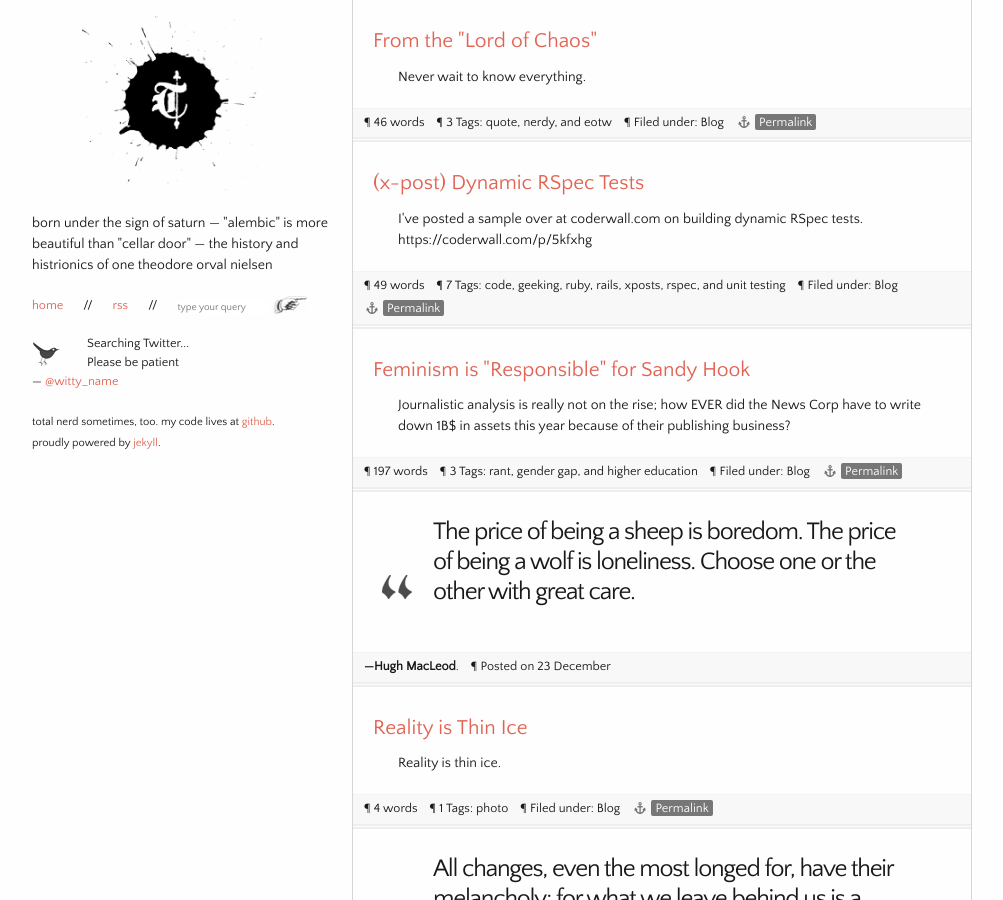
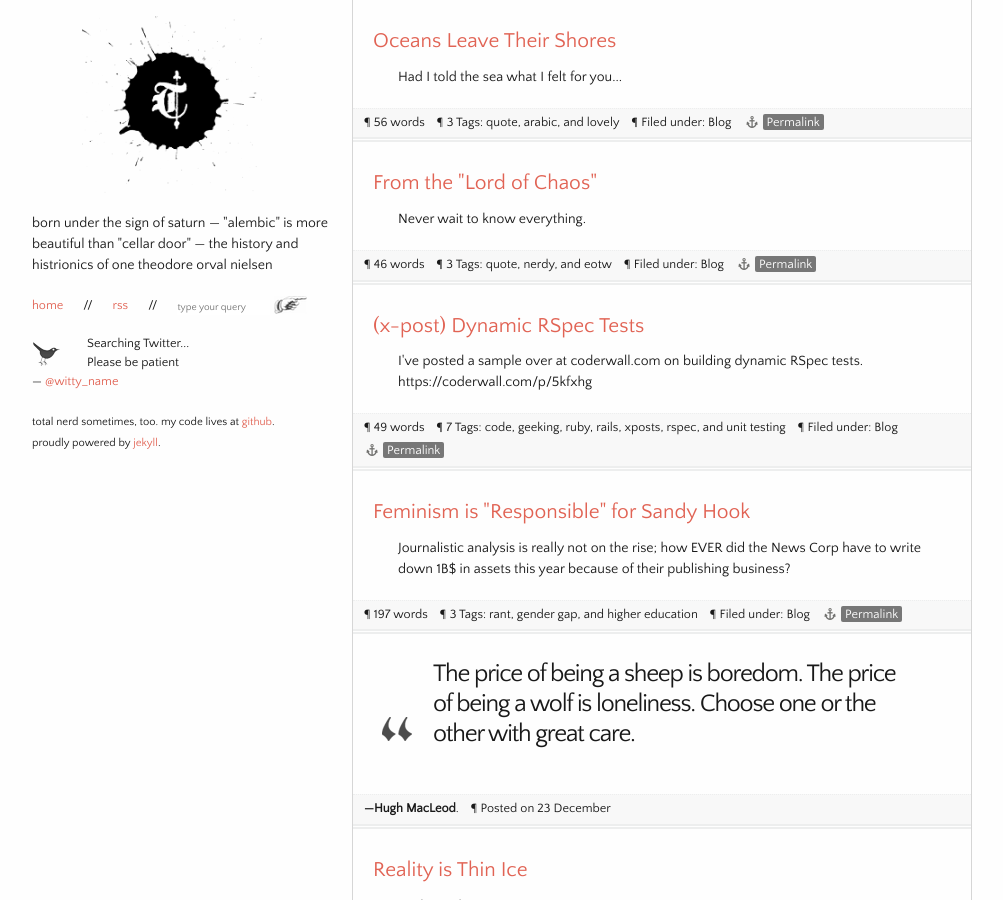
Before and after one commit to nielsen/nielsen.github.com, a Jekyll site: the page built from index.html, in a window 1280 px wide and 900 px high. Shown: the whole window, without its empty margins (148-1151 px from the left). Built offline with Jekyll 4.4.1, drawn with Linux system fonts in a browser that asks for light colours; nearby versions of some CDN libraries; Markdown is read by kramdown in place of the engine named in the settings; comment, search, counter and statistics services are not loaded.

Commit message:
Qabbani quote

```diff
--- /dev/null
+++ b/_posts/2013-06-10-qabbani.markdown
@@ -0,0 +1,31 @@
+---
+title: Oceans Leave Their Shores
+layout: post
+type: blog
+tags:
+ - quote
+ - arabic
+ - lovely
+summary: Had I told the sea what I felt for you...
+---
+
+> In the summer
+
+> I stretch out on the shore
+
+> And think of you.
+
+> Had I told the sea
+
+> What I felt for you,
+
+> It would have left its shores,
+
+> Its shells,
+
+> Its fish,
+
+> And followed me.
+
+
+&mdash; Qabbani
```
Also changed, not shown: _posts/2013-05-15-i-m-sorry-for-using-mvp.markdown (+5 -6 lines).
